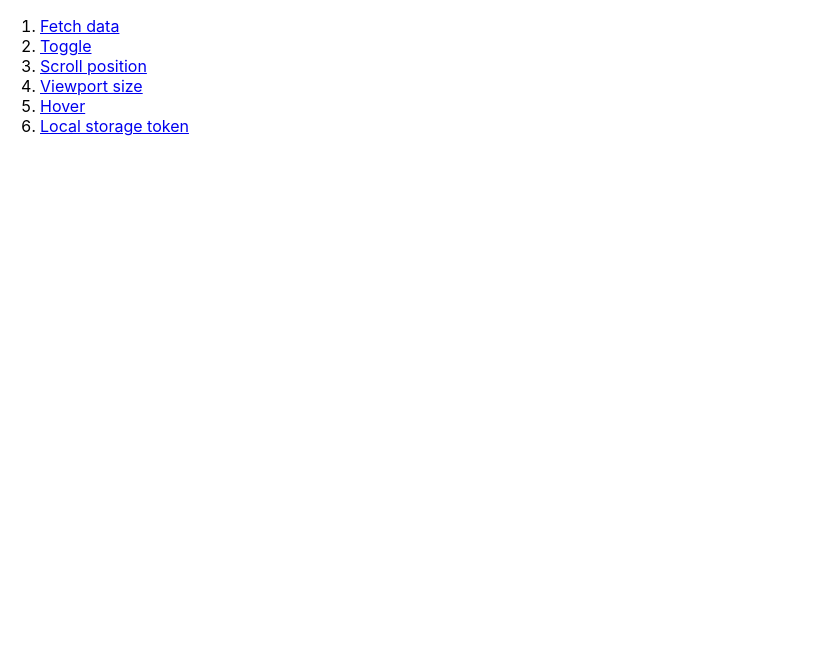
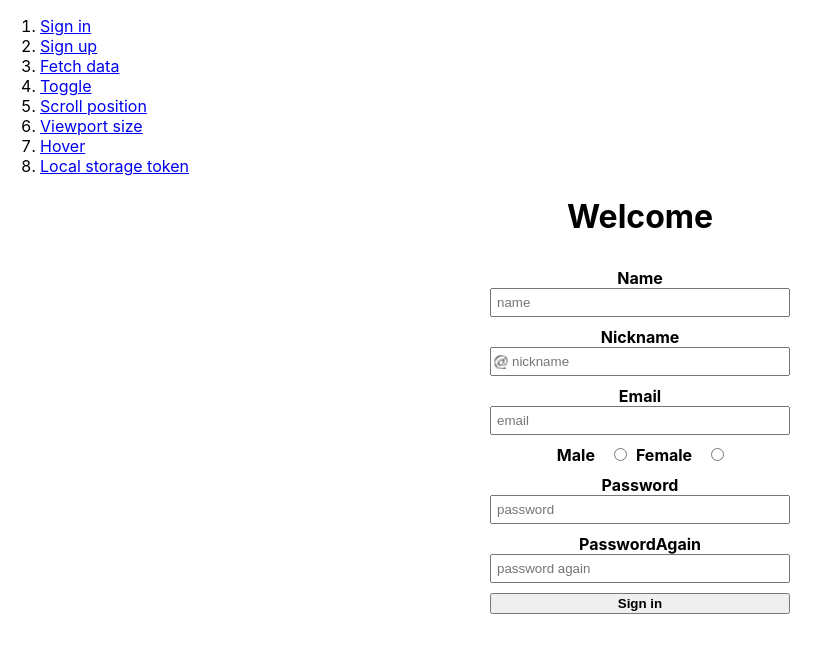
Before and after one commit to IrynaKolesnyk/react-hooks-project, a React (Create React App) app: page /signup in a window 1280 px wide. Shown: the top 652 px of the page, without its empty margins (0-831 px from the left). Built offline with nearby package versions, Linux system fonts and the light colour scheme.

Commit message:
sign in and sign up forms

```diff
--- a/public/index.html
+++ b/public/index.html
@@ -2,42 +2,30 @@
 <html lang="en">
   <head>
     <meta charset="utf-8" />
-    <link rel="icon" href="%PUBLIC_URL%/favicon.ico" />
-    <meta name="viewport" content="width=device-width, initial-scale=1" />
+    <link
+      rel="icon"
+      href="%PUBLIC_URL%/favicon.ico"
+    />
+    <meta
+      name="viewport"
+      content="width=device-width, initial-scale=1"
+    />
     <meta name="theme-color" content="#000000" />
     <meta
       name="description"
       content="Web site created using create-react-app"
     />
-    <link rel="apple-touch-icon" href="%PUBLIC_URL%/logo192.png" />
-    <!--
-      manifest.json provides metadata used when your web app is installed on a
-      user's mobile device or desktop. See https://developers.google.com/web/fundamentals/web-app-manifest/
-    -->
-    <link rel="manifest" href="%PUBLIC_URL%/manifest.json" />
-    <!--
-      Notice the use of %PUBLIC_URL% in the tags above.
-      It will be replaced with the URL of the `public` folder during the build.
-      Only files inside the `public` folder can be referenced from the HTML.
-
-      Unlike "/favicon.ico" or "favicon.ico", "%PUBLIC_URL%/favicon.ico" will
-      work correctly both with client-side routing and a non-root public URL.
-      Learn how to configure a non-root public URL by running `npm run build`.
-    -->
+    <link
+      rel="apple-touch-icon"
+      href="%PUBLIC_URL%/logo192.png"
+    />
+    <link
+      rel="manifest"
+      href="%PUBLIC_URL%/manifest.json"
+    />
     <title>React App</title>
   </head>
   <body>
-    <noscript>You need to enable JavaScript to run this app.</noscript>
     <div id="root"></div>
-    <!--
-      This HTML file is a template.
-      If you open it directly in the browser, you will see an empty page.
-
-      You can add webfonts, meta tags, or analytics to this file.
-      The build step will place the bundled scripts into the <body> tag.
-
-      To begin the development, run `npm start` or `yarn start`.
-      To create a production bundle, use `npm run build` or `yarn build`.
-    -->
   </body>
 </html>
--- a/src/App.css
+++ b/src/App.css
@@ -73,3 +73,59 @@ ol {
   padding-top: 10px;
   padding-bottom: 10px;
 }
+
+.form{
+  display: flex;
+  flex-direction: column;
+  justify-content: center;
+  width: 300px;
+  margin: 0 auto;
+  padding: 10px;
+}
+
+.input{
+  box-sizing: border-box;
+  width: 100%;
+  padding: 5px 5px;
+}
+
+.formInput{
+  margin-bottom: 10px;
+}
+
+.commonLabel{
+  display: block;
+  font-weight: bold;
+}
+
+.radioButtonsWrapper{
+  display: flex;
+  justify-content: center;
+  align-items: baseline;
+  gap: 10px;
+}
+
+.submitBtn{
+  display: block;
+  font-weight: bold;
+}
+
+.inputWithIcon {
+  position: relative;
+
+    &:before {
+      content: '';
+      position: absolute;
+      top: 0;
+      left: 4px;
+      bottom: -2px;
+      margin: auto 0;
+      width: 14px;
+      height: 14px;
+      background: url('./images/icons/At-Sign-Transparent.png') no-repeat;
+      background-size: cover;
+    }
+    input {
+      padding-left: 20px;
+    }
+}
--- a/src/App.js
+++ b/src/App.js
@@ -1,16 +1,31 @@
-import { Link, Route, Routes } from 'react-router-dom';
+import {
+  Link,
+  Route,
+  Routes,
+} from 'react-router-dom';
 import FetchData from './components/FetchData';
 import LocalStorageToken from './components/LocalStorageToken';
 import Hover from './components/Hover';
 import ViewportSize from './components/ViewportSize';
 import ScrollPosition from './components/ScrollPosition';
 import Toggle from './components/Toggle';
+import Signin from './components/forms/Signin';
+import Signup from './components/forms/Signup';
 import './App.css';
 
 function App() {
+  const onSubmit = inputValues => {
+    console.log('submit');
+  };
   return (
     <div className="App">
       <ol>
+        <li>
+          <Link to="/signin">Sign in</Link>
+        </li>
+        <li>
+          <Link to="/signup">Sign up</Link>
+        </li>
         <li>
           <Link to="/fetch-data">Fetch data</Link>
         </li>
@@ -18,25 +33,57 @@ function App() {
           <Link to="/toggle">Toggle</Link>
         </li>
         <li>
-          <Link to="/scroll-position">Scroll position</Link>
+          <Link to="/scroll-position">
+            Scroll position
+          </Link>
         </li>
         <li>
-          <Link to="/viewport-size">Viewport size</Link>
+          <Link to="/viewport-size">
+            Viewport size
+          </Link>
         </li>
         <li>
           <Link to="/hover">Hover</Link>
         </li>
         <li>
-          <Link to="/local-storage-token">Local storage token</Link>
+          <Link to="/local-storage-token">
+            Local storage token
+          </Link>
         </li>
       </ol>
       <Routes>
-        <Route path="/fetch-data" element={<FetchData />} />
-        <Route path="/toggle" element={<Toggle />} />
-        <Route path="/scroll-position" element={<ScrollPosition />} />
-        <Route path="/viewport-size" element={<ViewportSize />} />
-        <Route path="/hover" element={<Hover />} />
-        <Route path="/local-storage-token" element={<LocalStorageToken />} />
+        <Route
+          path="/signin"
+          element={<Signin onSubmit={onSubmit} />}
+        />
+        <Route
+          path="/signup"
+          element={<Signup />}
+        />
+        <Route
+          path="/fetch-data"
+          element={<FetchData />}
+        />
+        <Route
+          path="/toggle"
+          element={<Toggle />}
+        />
+        <Route
+          path="/scroll-position"
+          element={<ScrollPosition />}
+        />
+        <Route
+          path="/viewport-size"
+          element={<ViewportSize />}
+        />
+        <Route
+          path="/hover"
+          element={<Hover />}
+        />
+        <Route
+          path="/local-storage-token"
+          element={<LocalStorageToken />}
+        />
       </Routes>
     </div>
   );
--- /dev/null
+++ b/src/components/forms/Input.jsx
@@ -0,0 +1,41 @@
+const Input = ({
+  type,
+  name,
+  placeholder = '',
+  required,
+  id = '',
+  value = '',
+  onChange,
+  checked,
+  labelText = '',
+  withIcon,
+}) => {
+  return (
+    <>
+      <label className="commonLabel" htmlFor={id}>
+        {labelText}
+      </label>
+      <div
+        className={
+          withIcon
+            ? 'formInput inputWithIcon'
+            : 'formInput'
+        }
+      >
+        <input
+          type={type}
+          name={name}
+          placeholder={placeholder}
+          required={required}
+          id={id}
+          {...(value ? { value } : {})}
+          onChange={onChange}
+          checked={checked}
+          className="input"
+        />
+      </div>
+    </>
+  );
+};
+
+export default Input;
--- /dev/null
+++ b/src/components/forms/Signin.jsx
@@ -0,0 +1,62 @@
+import { useRef, useState } from 'react';
+import Input from './Input';
+
+const defaultInputValues = {
+  email: '',
+  password: '',
+};
+
+const Signin = ({ onSubmit }) => {
+  const [inputValues, setInputValues] = useState(
+    defaultInputValues,
+  );
+
+  const formRef = useRef(null);
+
+  const handleChange = event => {
+    setInputValues(prevState => ({
+      ...prevState,
+      [event?.target?.name]: event?.target?.value,
+    }));
+  };
+
+  const handleSubmit = event => {
+    event.preventDefault();
+    onSubmit(inputValues);
+    formRef.current.reset();
+    handleReset();
+  };
+
+  const handleReset = () => {
+    setInputValues(defaultInputValues);
+  };
+
+  return (
+    <div>
+      <h1>Welcome</h1>
+      <form
+        ref={formRef}
+        onChange={handleChange}
+        onSubmit={handleSubmit}
+        onReset={handleReset}
+        className="form"
+      >
+        <Input
+          type="email"
+          name="email"
+          placeholder="email"
+          required
+        />
+        <Input
+          type="password"
+          name="password"
+          placeholder="password"
+          required
+        />
+        <button type="submit">Sign in</button>
+      </form>
+    </div>
+  );
+};
+
+export default Signin;
--- /dev/null
+++ b/src/components/forms/Signup.jsx
@@ -0,0 +1,131 @@
+import { useRef, useState } from 'react';
+import Input from './Input';
+
+const defaultInputValues = {
+  name: '',
+  nickname: '',
+  email: '',
+  password: '',
+  gender: '',
+};
+
+const Signup = () => {
+  const [inputValues, setInputValues] = useState(
+    defaultInputValues,
+  );
+
+  const formRef = useRef(null);
+
+  const handleChange = event => {
+    setInputValues(prevState => ({
+      ...prevState,
+      [event?.target?.name]: event?.target?.value,
+    }));
+  };
+
+  const handleSubmit = event => {
+    event.preventDefault();
+    formRef.current.reset();
+    handleReset();
+  };
+
+  const handleReset = () => {
+    setInputValues(defaultInputValues);
+  };
+
+  const onGenderChange = event => {
+    setInputValues(prevState => ({
+      ...prevState,
+      gender: event.target.value,
+    }));
+  };
+
+  return (
+    <div className="inputWrapper">
+      <h1>Welcome</h1>
+      <form
+        ref={formRef}
+        onChange={handleChange}
+        onSubmit={handleSubmit}
+        onReset={handleReset}
+        className="form"
+      >
+        <Input
+          type="name"
+          name="name"
+          id="name"
+          placeholder="name"
+          required
+          labelText="Name"
+        />
+        <Input
+          type="nickname"
+          name="nickname"
+          id="nickname"
+          labelText="Nickname"
+          placeholder="nickname"
+          required
+          withIcon
+        />
+        <Input
+          type="email"
+          name="email"
+          id="email"
+          labelText="Email"
+          placeholder="email"
+          required
+        />
+        <div className="radioButtonsWrapper">
+          <Input
+            type="radio"
+            name="gender"
+            id="male"
+            value="male"
+            required
+            checked={
+              inputValues.gender === 'male'
+            }
+            onChange={onGenderChange}
+            labelText="Male"
+          />
+          <Input
+            type="radio"
+            id="female"
+            labelText="Female"
+            name="gender"
+            value="Female"
+            required
+            checked={
+              inputValues.gender === 'female'
+            }
+            onChange={onGenderChange}
+          />
+        </div>
+        <Input
+          type="password"
+          name="password"
+          id="password"
+          labelText="Password"
+          placeholder="password"
+          required
+        />
+        <Input
+          type="password"
+          name="passwordAgain"
+          id="passwordAgain"
+          labelText="PasswordAgain"
+          placeholder="password again"
+          required
+        />
+        <button
+          className="submitBtn"
+          type="submit"
+        >
+          Sign in
+        </button>
+      </form>
+    </div>
+  );
+};
+
+export default Signup;
```
Also changed, not shown: .prettierrc.yaml, src/images/icons/At-Sign-Transparent.png (added).
